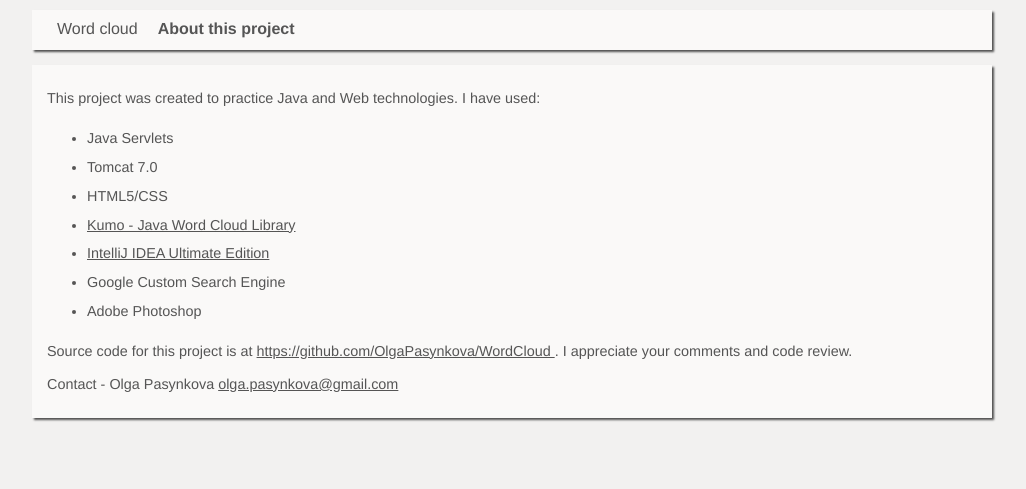
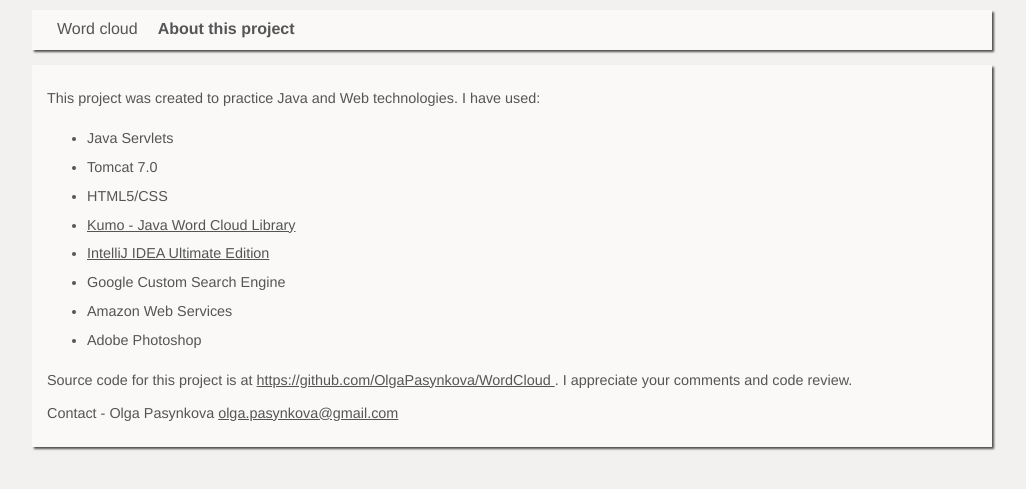
Before and after one commit to OlgaPasynkova/WordCloud, a plain HTML site: page web/about.html in a window 1280 px wide. Shown: the part 93-582 px from the top of the page, without its empty margins (128-1154 px from the left). Drawn offline with Linux system fonts and the light colour scheme.

Commit message:
new text

```diff
--- a/web/about.html
+++ b/web/about.html
@@ -38,6 +38,7 @@
             <li><a href="https://github.com/kennycason/kumo">Kumo - Java Word Cloud Library</a></li>
             <li><a href="https://www.jetbrains.com/idea/"> IntelliJ IDEA Ultimate Edition</a></li>
             <li>Google Custom Search Engine</li>
+            <li>Amazon Web Services</li>
             <li>Adobe Photoshop</li>
         </ul>
 		<p>Source code for this project is at <a href="https://github.com/OlgaPasynkova/WordCloud"> https://github.com/OlgaPasynkova/WordCloud </a>. I appreciate your comments and code review.</p>
```
